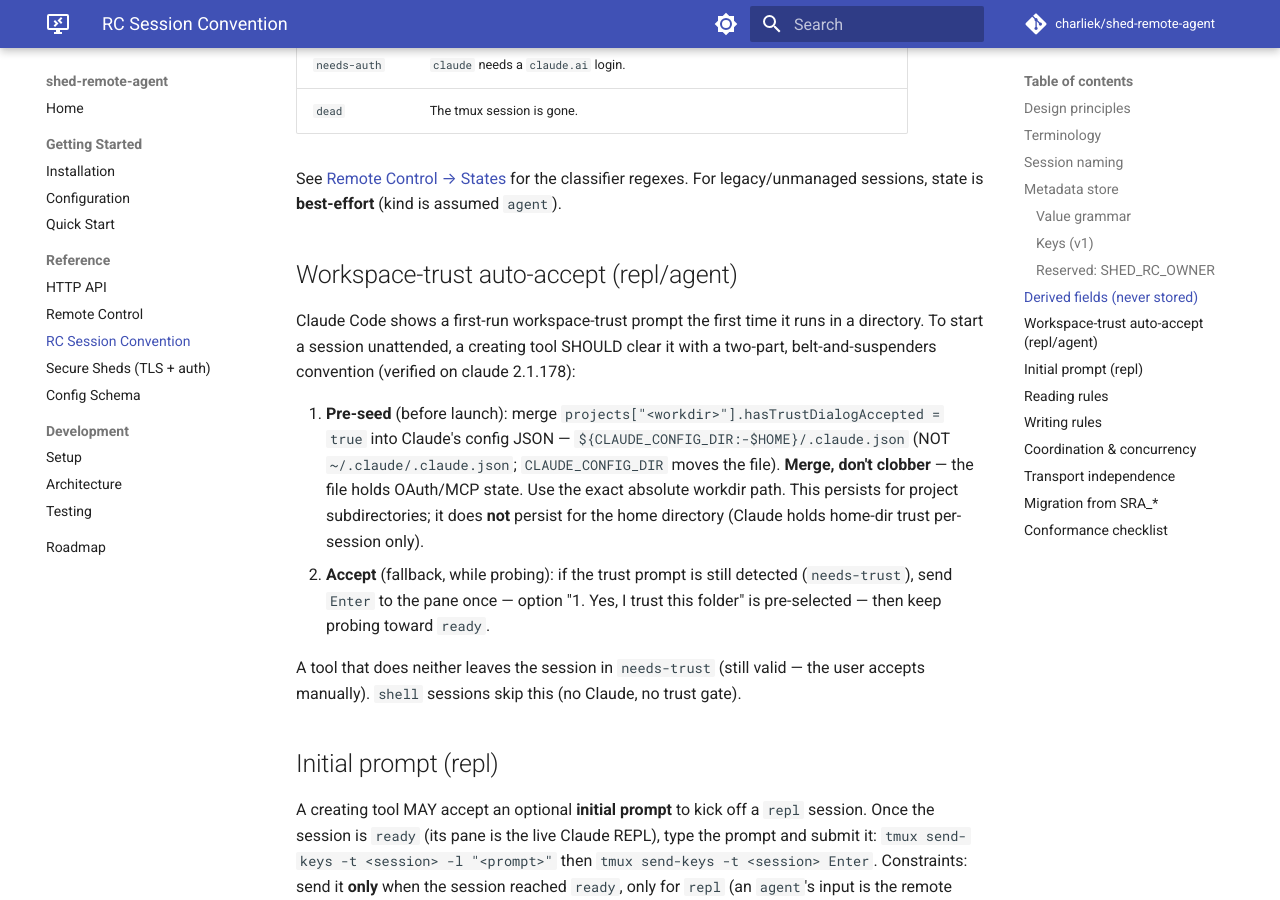
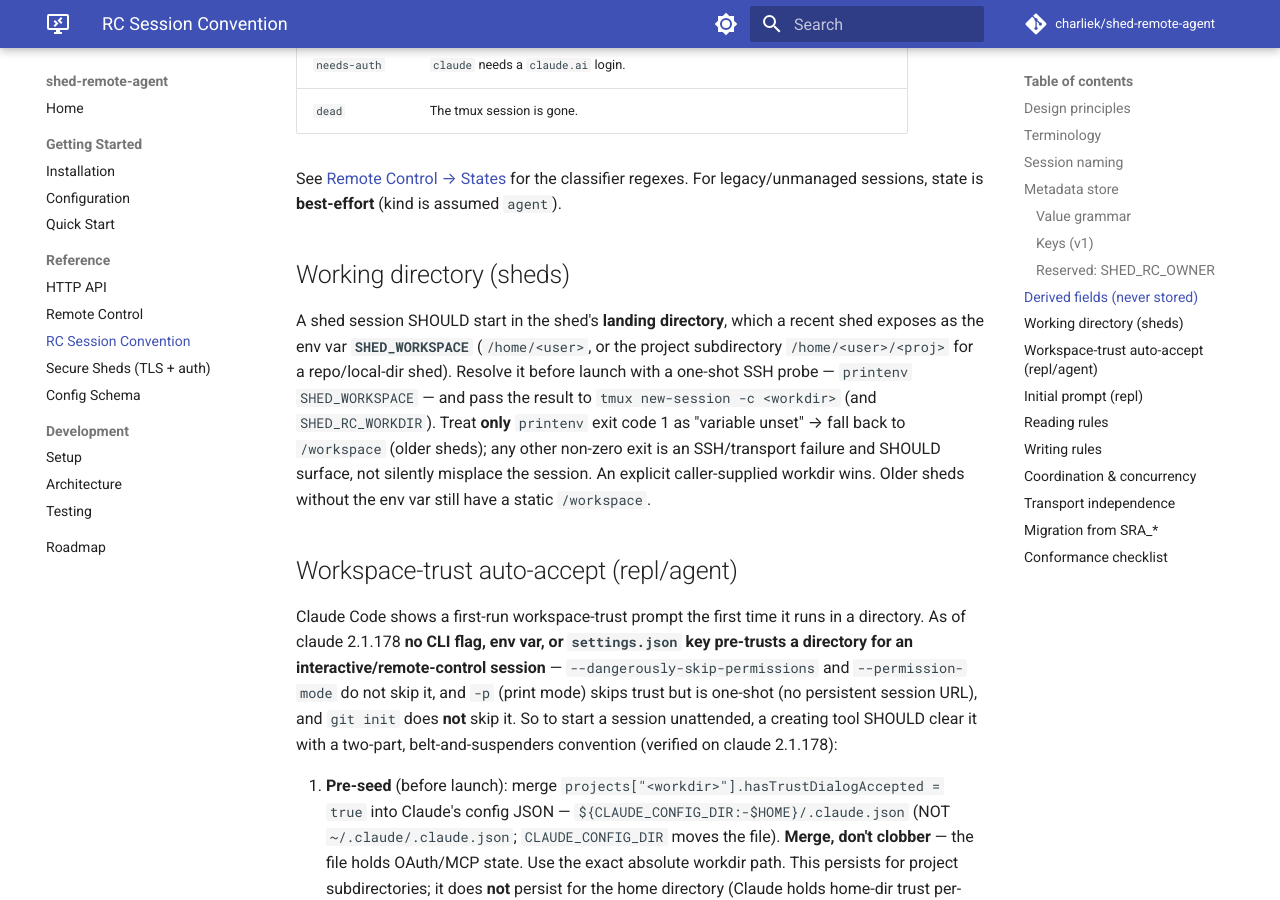
Before and after one commit to charliek/shed-remote-agent, an MkDocs documentation site: the page built from docs/reference/rc-session-convention.md, in a window 1280 px wide and 900 px high, scrolled down 3582 px. Built offline with MkDocs 1.6.1 and Material for MkDocs 9.7.7, drawn with Linux system fonts in a browser that asks for light colours; comment, search, counter and statistics services are not loaded.

Commit message:
docs: complete the cross-tool spec (workdir resolution, initial_prompt, trust)
Round out the reference docs so another implementation (shed-desktop, the shed
CLI) can follow them:
- rc-session-convention: add a "Working directory" section documenting the
  SHED_WORKSPACE resolution (printenv probe, exit-1=unset fallback, transport
  failure surfaces); note that no CLI flag/env pre-trusts an interactive session
  on claude 2.1.178 (so the pre-seed + send-keys convention is necessary).
- http-api: document the initial_prompt bootstrap field and the resolved-workdir
  default.
- remote-control: note the bootstrap auto-clears workspace trust; cross-link the
  convention. Update the worktree-roadmap note off the static /workspace.

Co-Authored-By: Claude Opus 4.8 (1M context) <noreply@anthropic.com>

```diff
--- a/docs/reference/rc-session-convention.md
+++ b/docs/reference/rc-session-convention.md
@@ -122,11 +122,28 @@ auth/identity refactor is in progress on the `shed` side). When implemented:
 See [Remote Control → States](remote-control.md#states) for the classifier regexes.
 For legacy/unmanaged sessions, state is **best-effort** (kind is assumed `agent`).
 
+## Working directory (sheds)
+
+A shed session SHOULD start in the shed's **landing directory**, which a recent
+shed exposes as the env var **`SHED_WORKSPACE`** (`/home/<user>`, or the project
+subdirectory `/home/<user>/<proj>` for a repo/local-dir shed). Resolve it before
+launch with a one-shot SSH probe — `printenv SHED_WORKSPACE` — and pass the
+result to `tmux new-session -c <workdir>` (and `SHED_RC_WORKDIR`). Treat **only**
+`printenv` exit code 1 as "variable unset" → fall back to `/workspace` (older
+sheds); any other non-zero exit is an SSH/transport failure and SHOULD surface,
+not silently misplace the session. An explicit caller-supplied workdir wins.
+Older sheds without the env var still have a static `/workspace`.
+
 ## Workspace-trust auto-accept (repl/agent)
 
 Claude Code shows a first-run workspace-trust prompt the first time it runs in a
-directory. To start a session unattended, a creating tool SHOULD clear it with a
-two-part, belt-and-suspenders convention (verified on claude 2.1.178):
+directory. As of claude 2.1.178 **no CLI flag, env var, or `settings.json` key
+pre-trusts a directory for an interactive/remote-control session** —
+`--dangerously-skip-permissions` and `--permission-mode` do not skip it, and `-p`
+(print mode) skips trust but is one-shot (no persistent session URL), and
+`git init` does **not** skip it. So to start a session unattended, a creating
+tool SHOULD clear it with a two-part, belt-and-suspenders convention (verified on
+claude 2.1.178):
 
 1. **Pre-seed** (before launch): merge `projects["<workdir>"].hasTrustDialogAccepted
    = true` into Claude's config JSON — `${CLAUDE_CONFIG_DIR:-$HOME}/.claude.json`
```
Also changed, not shown: docs/ROADMAP.md (+1 -1 lines), docs/reference/http-api.md (+4 -2 lines), docs/reference/remote-control.md (+7 -1 lines).
